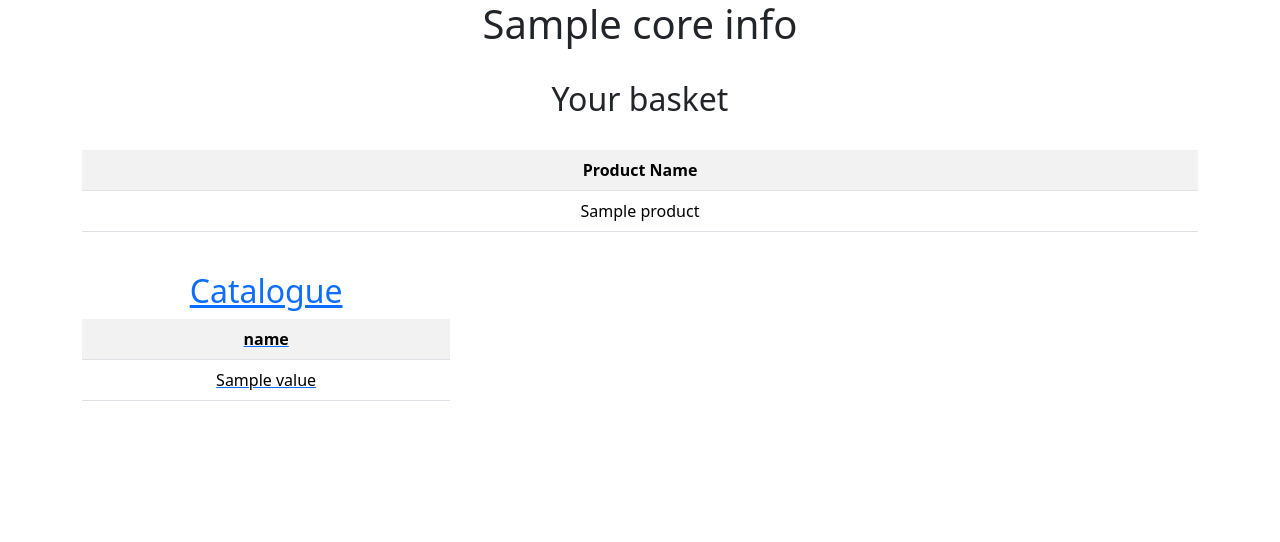
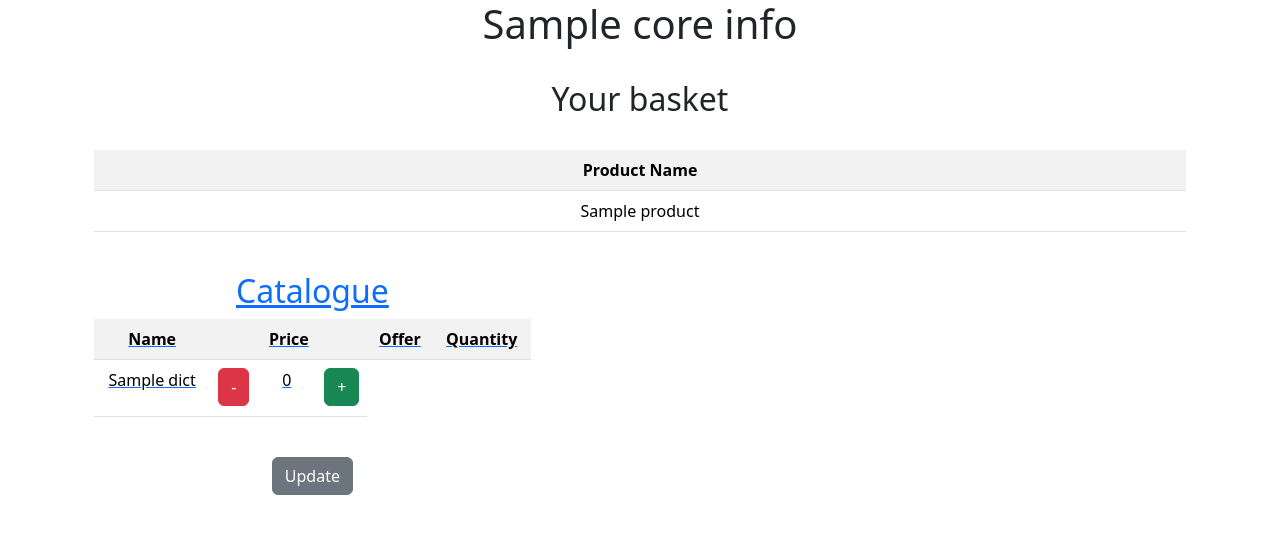
Before and after one commit to SIndustryPortfolio/WEBSITE-Shopping_Basket, a Python web app: template Templates/Home.html in a window 1280 px wide. Shown: the top 542 px of the page. Run offline with Jinja, Linux system fonts and the light colour scheme; the template is opened without the code that fills it: most values are stand-ins (such as "Sample title", 1, 10 or a date in 2020).

Commit message:
Basic styling

```diff
--- a/Modules/Class.py
+++ b/Modules/Class.py
@@ -29,7 +29,7 @@ class Class:
         return self.Public.get(Key, None)
 
     # Return subscriptable (Treat object like dict)
-    def items(self):
+    def GetDict(self):
         # Functions
         # INIT
         return self.Public
--- a/Templates/Home.html
+++ b/Templates/Home.html
@@ -6,10 +6,10 @@
 
     <br>
 
-    <div class="contaienr text-center">
-        <div style="text-align: center;" class="container-sm">
+    <div class="container text-center">
+        <div class="container">
             <div class="row">
-                <div class="col" style="width: 33%;">
+                <div class="col" style="width: 40%;">
                     <h2>Your basket</h2>
 
                     <table class="table table-striped">
@@ -17,7 +17,7 @@
                             <th>Product Name</th>
                         </tr>
 
-                        {% for Product in Basket["Items"] %}
+                        {% for Product in Basket.Items %}
                             <tr>
                                 <form action="/remove" method="POST">
                                     <a href="#" type="submit">
@@ -28,26 +28,52 @@
                         {% endfor %}
                     </table>
                 </div>
-                <div class="col" style="width: 33%;">
+                <div class="col" style="width: 20%;">
 
                 </div>
-                <div class="col" style="width: 33%;">
+                <div class="col" style="width: 40%;">
                     <h2>Catalogue</h2>
                     <table class="table table-striped">
                         <tr>
-                            {% for AttributName in Products[0].items().keys() %}
-                                <th>{{AttributName}}</th>
-                            {% endfor %}
+                            <!--#{% for AttributName in Products[0].GetDict().keys() %}
+                                #<th>{{AttributName}}</th>
+                            #{% endfor %}-->
+
+                            <th>Name</th>
+                            <th>Price</th>
+                            <th>Offer</th>
+                            <th>Quantity</th>
                         </tr>
 
                         {% for Product in Products %}
                             <tr>
-                                {% for Value in Product.items().values() %}
+                                {% for Value in Product.GetDict().values() %}
                                     <td>{{Value}}</td>
                                 {% endfor %}
+
+                                <td>
+                                    <div class="row">
+                                        <div class="col">
+                                            <button class="btn btn-danger">-</button>
+                                        </div>
+                                        <div class="col">
+                                            <p>0</p>
+                                        </div>
+                                        <div class="col">
+                                            <button class="btn btn-success">+</button>
+                                        </div>
+                                    </div>
+                                </td>
                             </tr>
+
                         {% endfor %}
                     </table>
+
+                    <br>
+
+                    <form class="text-center" action="/UpdateBasket">
+                        <input type="submit" class="btn btn-secondary" value="Update"/>
+                    </form>
                 </div>
             </div>
         </div>
--- a/app.py
+++ b/app.py
@@ -21,6 +21,7 @@ ModuleRegistry = [
     # SERVICES
     "Modules.Shortcuts",
     "Modules.Database",
+    "Modules.BasketHandler",
 
     # CONTROLLERS
     "Controllers.HomeController"
```
Also changed, not shown: Modules/Basket.py (+13 -0 lines), Modules/BasketHandler.py (added, +39 -0 lines), Modules/Database.py (+13 -0 lines), Modules/Shortcuts.py (+4 -8 lines).
